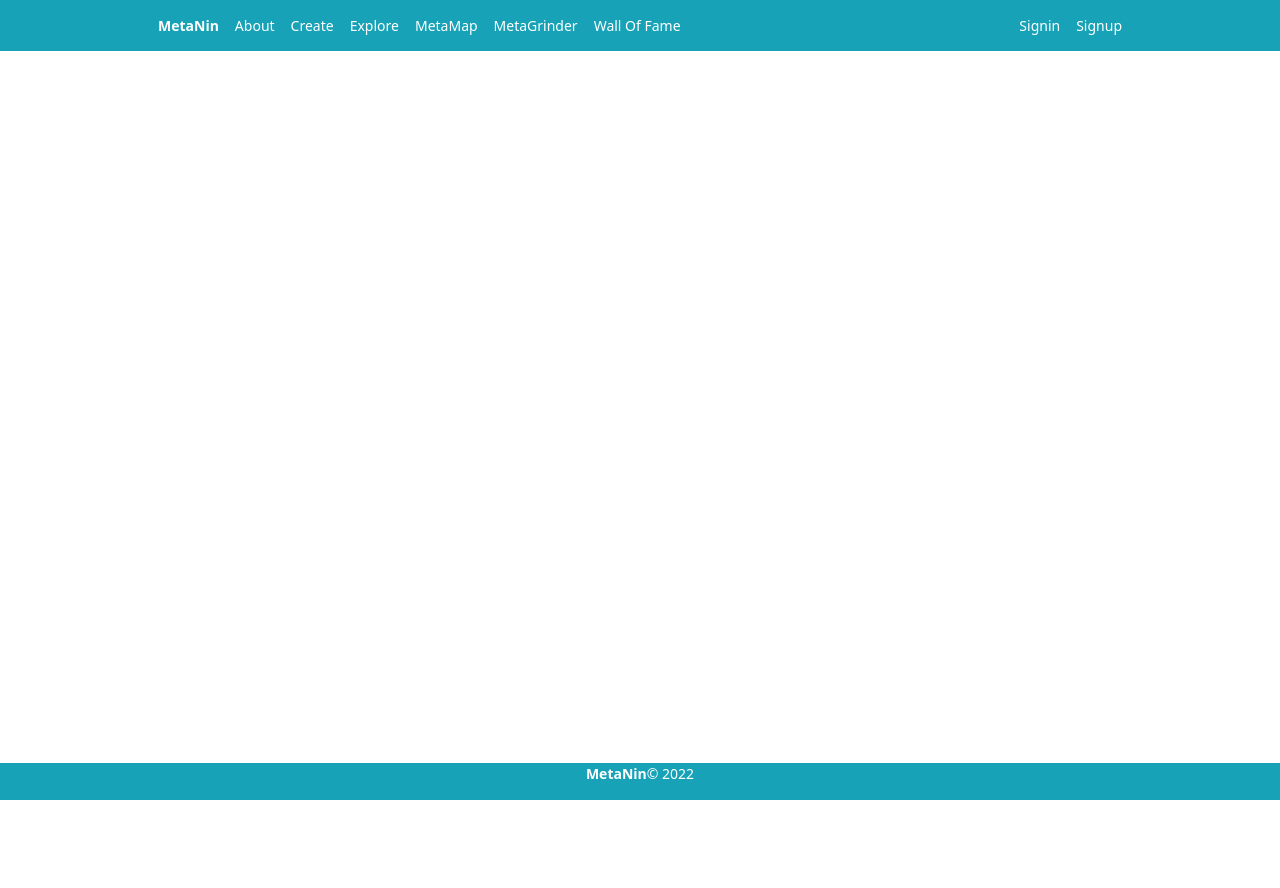
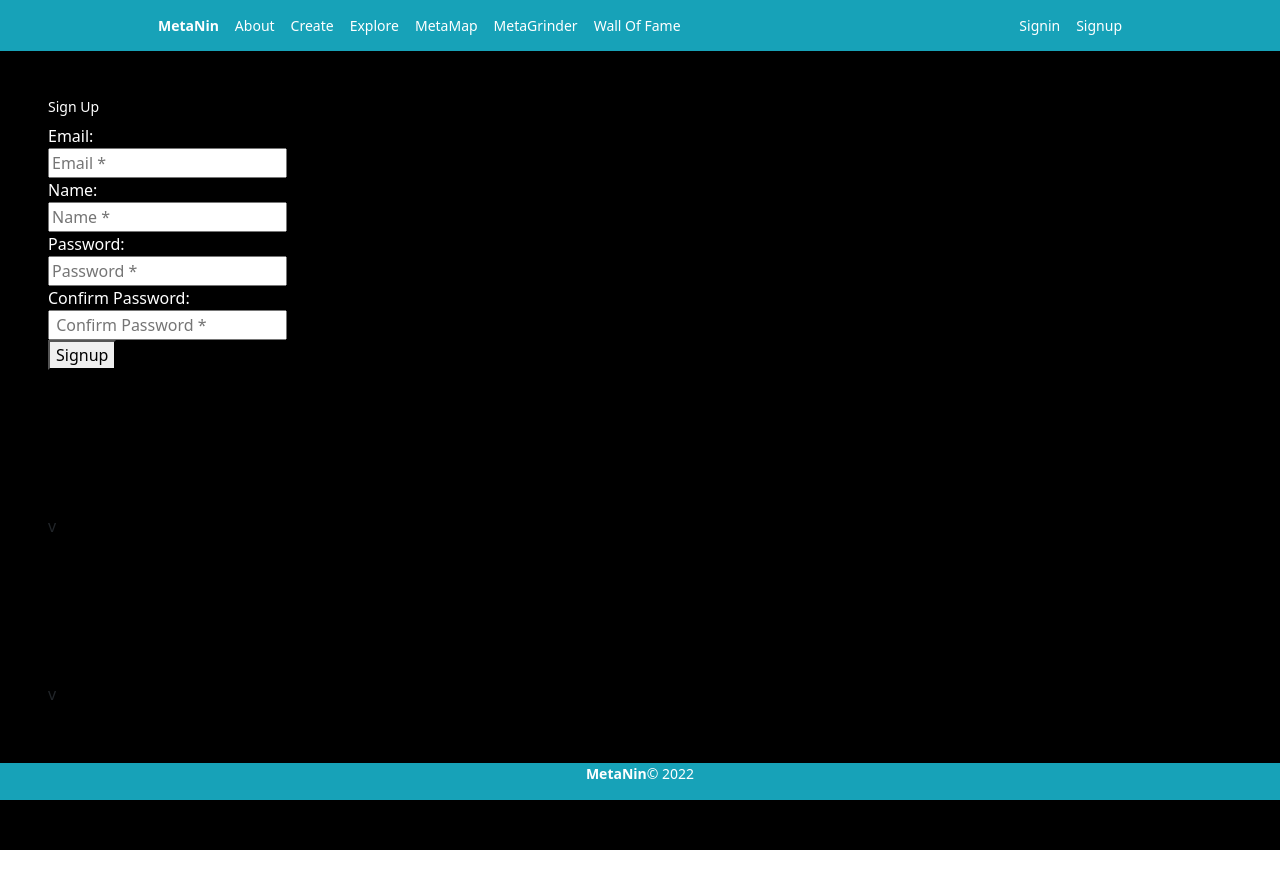
Before and after one commit to HanziD/MetaNin-app, an Angular app: page /Signup in a window 1280 px wide. Before the commit this address led to /. Shown: the top 888 px of the page. Before the commit the page ends 800 px from the top, so only its background shows below. Built offline with nearby package versions, Linux system fonts and the light colour scheme.

Commit message:
signup created/formatted. All 5 components routed

```diff
--- /dev/null
+++ b/src/app/SignUp/Signup.component.html
@@ -0,0 +1,45 @@
+<div class="contact-area fix m-5 mb-95 ml-5 pl-5">
+  <div class="contact-form pt-110">
+    <h1 class="contact-title small text-white">Sign Up</h1>
+
+    <div class="row">
+      <div class="col-md-12">
+        <div>
+          <label class="text-white" for="email">Email: </label><br />
+          <input value="" type="email" placeholder="Email *" />
+          <span class="text-danger"></span>
+        </div>
+      </div>
+    </div>
+    <div class="row">
+      <div class="col-md-12">
+        <div class="form-group">
+          <label class="text-white" for="name">Name: </label><br />
+          <input value="" placeholder="Name *" />
+        </div>
+      </div>
+    </div>
+    <div class="row">
+      <div class="col-md-12">
+        <div>
+          <label for="password" class="text-white">Password: </label><br/>
+          <input type="password" placeholder="Password *"/>
+          <span class="text-danger"></span>
+        </div>
+      </div>
+    </div>
+    <div class="row">
+      <div class="col-md-12">
+        <div>
+          <label for="password" class="text-white">Confirm Password:</label
+          ><br />
+          <input type="password" placeholder=" Confirm Password *"/>
+          <span class="text-danger"></span>
+        </div>
+      </div>
+    </div>
+    <button class="submit-btn default-btn">
+      <span>Signup</span></button
+    ><br/><br/><br/><br/><br/><br/><br/>v<br/><br/><br/><br/><br/><br/><br/>v<br/><br/><br/><br/><br/><br/><br/>
+  </div>
+</div>
--- a/src/app/app-routing.module.ts
+++ b/src/app/app-routing.module.ts
@@ -6,6 +6,7 @@ import { homepage } from './HomePage/HomePage.component';
 import { ExploreLayoutComponent } from './Explore/ExploreLayout.component';
 import { AboutLayoutComponent } from './About/AboutLayout.component';
 import { SignInComponent } from './SignIn/SignIn.component';
+import { SignupComponent } from './SignUp/Signup.component';
 
 const routes: Routes = [
   {path: 'Create', component: CreateLayoutComponent},
@@ -13,6 +14,7 @@ const routes: Routes = [
   {path: 'Explore', component: ExploreLayoutComponent},
   {path: 'About', component: AboutLayoutComponent},
   {path: 'Signin', component: SignInComponent},
+  {path: 'Signup', component: SignupComponent},
 
 
 ];
--- a/src/app/app.module.ts
+++ b/src/app/app.module.ts
@@ -12,6 +12,7 @@ import { CreateLayoutComponent } from './Create/CreateLayout.component';
 import { ExploreLayoutComponent } from './Explore/ExploreLayout.component';
 import { AboutLayoutComponent } from './About/AboutLayout.component';
 import { SignInComponent } from './SignIn/SignIn.component';
+import { SignupComponent } from './SignUp/Signup.component';
 
 @NgModule({
   declarations: [
@@ -24,6 +25,7 @@ import { SignInComponent } from './SignIn/SignIn.component';
     ExploreLayoutComponent,
     AboutLayoutComponent,
     SignInComponent,
+    SignupComponent
 
 
   ],
--- a/src/app/header/topnavbar.component.html
+++ b/src/app/header/topnavbar.component.html
@@ -35,7 +35,7 @@
     </li>
 
     <li class="nav-item">
-      <a class="nav-link text-white" href="/Signup">Signup</a>
+      <a routerLink="Signup" class="nav-link text-white" href="/Signup">Signup</a>
     </li>
 
   </ul>
```
Also changed, not shown: src/app/SignUp/Signup.component.ts (added, +10 -0 lines), src/app/SignUp/Signup.component.css (added).
